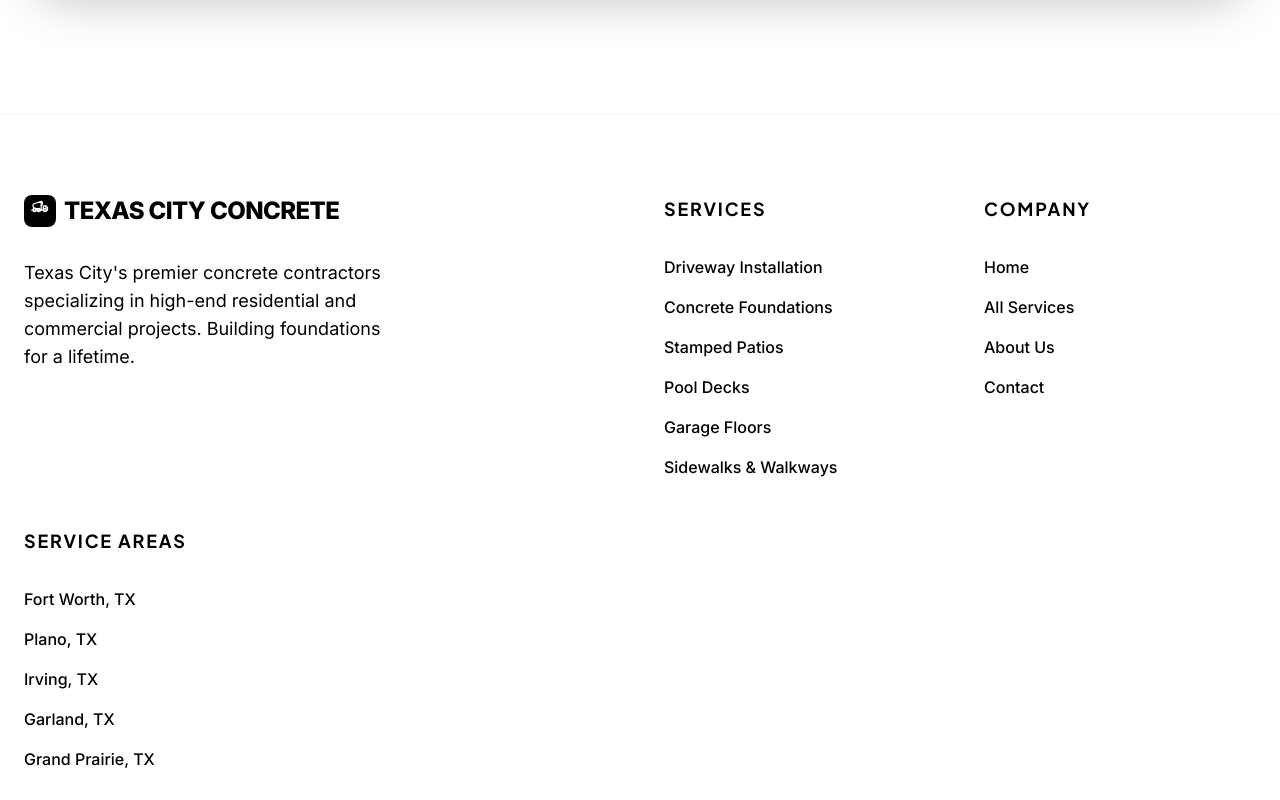
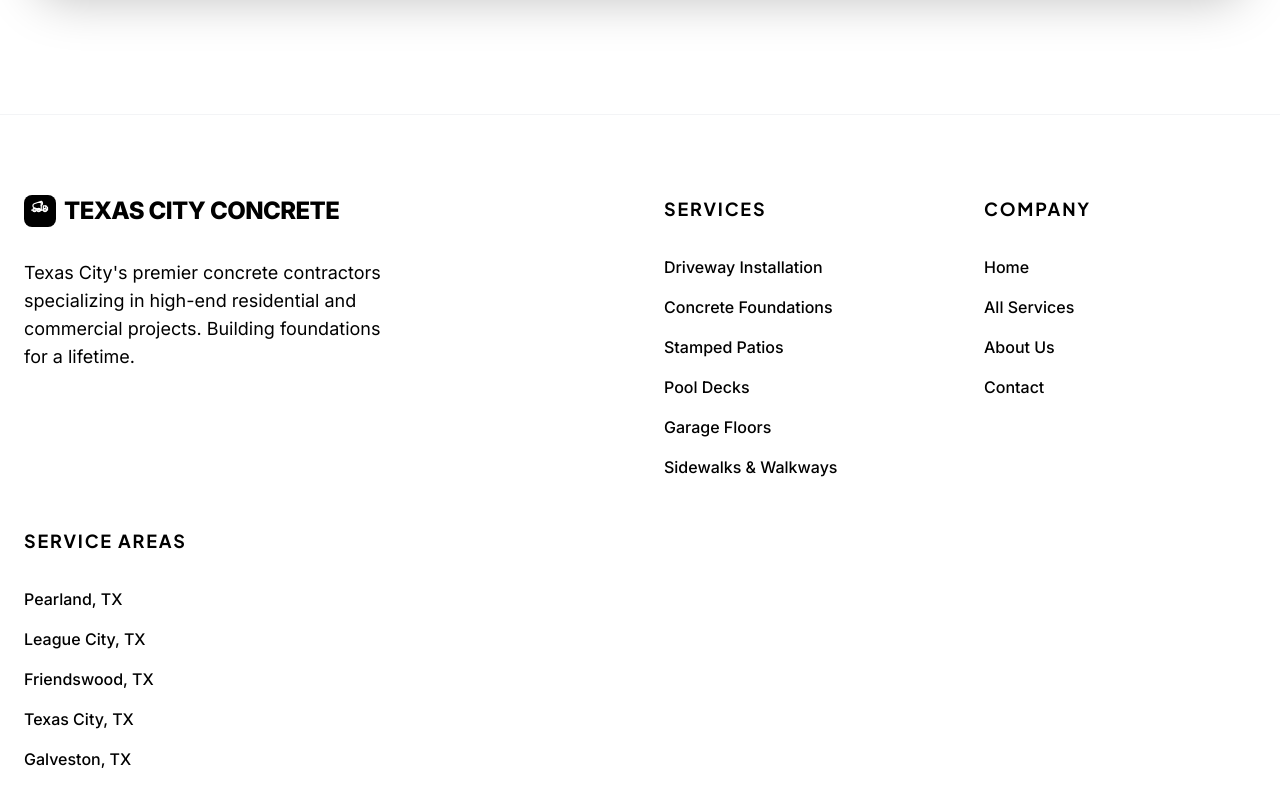
Before and after one commit to jarld180/texas-city-tx-concrete-contractor, a React (Vite) app: page / in a window 1280 px wide. Shown: the part 11200-12000 px from the top of the page. Built offline with nearby package versions, Linux system fonts and the light colour scheme; a web font is replaced by a local one.

Commit message:
Remove broken city routes, fix footer links

```diff
--- a/src/App.tsx
+++ b/src/App.tsx
@@ -62,11 +62,6 @@ const App: React.FC = () => {
                 <Route path="/garage-floors" element={<GarageFloors />} />
                 <Route path="/sidewalks" element={<Sidewalks />} />
                 <Route path="/services" element={<Services />} />
-                <Route path="/high-point" element={<Home cityName="Fort Worth" />} />
-                <Route path="/winston-salem" element={<Home cityName="Plano" />} />
-                <Route path="/burlington" element={<Home cityName="Irving" />} />
-                <Route path="/kernersville" element={<Home cityName="Garland" />} />
-                <Route path="/jamestown" element={<Home cityName="Grand Prairie" />} />
                 <Route path="/:city/:service" element={<CityService />} />
                 <Route path="/privacy-policy" element={<PrivacyPolicy />} />
                 <Route path="/terms-of-service" element={<TermsOfService />} />
--- a/src/components/Footer.tsx
+++ b/src/components/Footer.tsx
@@ -43,11 +43,11 @@ const Footer: React.FC = () => {
           <div>
             <h4 className="font-bold text-lg mb-8 uppercase tracking-widest text-black">Service Areas</h4>
             <ul className="space-y-4">
-              <li><Link to="/fort-worth" className="text-black hover:text-black transition-colors font-medium">Fort Worth, TX</Link></li>
-              <li><Link to="/plano" className="text-black hover:text-black transition-colors font-medium">Plano, TX</Link></li>
-              <li><Link to="/irving" className="text-black hover:text-black transition-colors font-medium">Irving, TX</Link></li>
-              <li><Link to="/garland" className="text-black hover:text-black transition-colors font-medium">Garland, TX</Link></li>
-              <li><Link to="/grand-prairie" className="text-black hover:text-black transition-colors font-medium">Grand Prairie, TX</Link></li>
+              <li><span className="text-black font-medium">Pearland, TX</span></li>
+              <li><span className="text-black font-medium">League City, TX</span></li>
+              <li><span className="text-black font-medium">Friendswood, TX</span></li>
+              <li><span className="text-black font-medium">Texas City, TX</span></li>
+              <li><span className="text-black font-medium">Galveston, TX</span></li>
             </ul>
           </div>
         </div>
```
